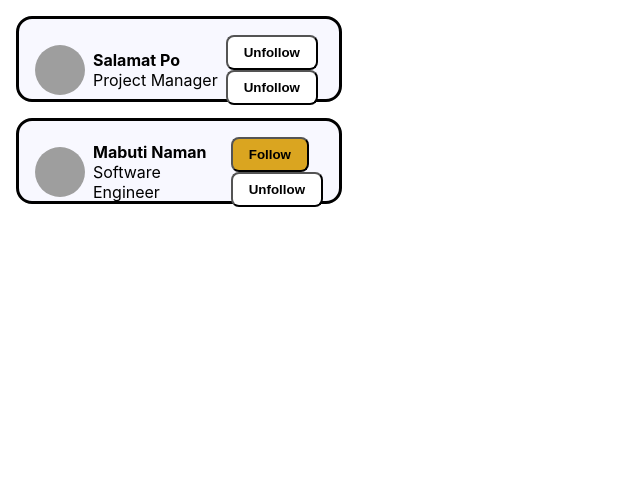
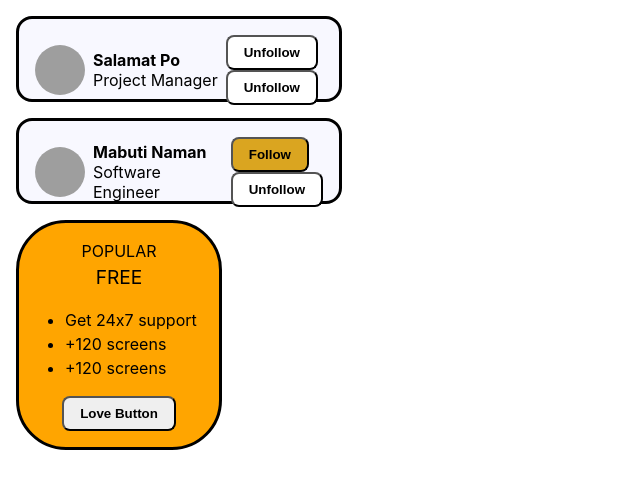
Before and after one commit to dacosio/integrated-project, a React (Create React App) app: page / in a window 1280 px wide. Shown: the top 488 px of the page, without its empty margins (0-640 px from the left). Built offline with nearby package versions, Linux system fonts and the light colour scheme; grey boxes are pictures that could not be loaded.

Commit message:
cylvia-button

```diff
--- a/src/App.js
+++ b/src/App.js
@@ -1,11 +1,14 @@
 import React from "react";
 import { Card } from "./components/base/Button/Card";
+import { Component } from "./components/cylvia/cardcylvia";
+import "./components/cylvia/cardcylvia.css"
 
 function App() {
   return (
     <div className="App card-list">
       <Card className="image1" name="Salamat Po" position="Project Manager" isFollowed="false"></Card>
       <Card className="image2" name="Mabuti Naman" position="Software Engineer" isFollowed="true"></Card>
+      <Component backgroundColor="orange" p="POPULAR" h2="FREE" item1="Get 24x7 support" item2="+120 screens" item3="+120 screens"  ></Component>
     </div>
   );
 }
--- /dev/null
+++ b/src/components/cylvia/buttoncylvia.jsx
@@ -0,0 +1,37 @@
+import React from "react";
+import { useState } from "react";
+
+/**
+ * Primary UI component for user interaction
+ */
+export const Button = ({ isLoved }) => {
+  const [loveState, setLoveState] = useState(isLoved);
+
+  let mode;
+  let label;
+  let onClickHandler;
+
+  if (loveState) {
+    mode = "love-mode";
+    label = "Loved!";
+    onClickHandler = () => {
+      setLoveState(!loveState);
+    };
+  } else {
+    mode = "unlove-mode";
+    label = "Love Button";
+    onClickHandler = () => {
+      setLoveState(!loveState);
+    };
+  }
+
+  return (
+    <button
+      type="button"
+      className={["btn", mode].join(" ")}
+      onClick={onClickHandler}
+    >
+      {label}
+    </button>
+  );
+};
--- /dev/null
+++ b/src/components/cylvia/cardcylvia.css
@@ -0,0 +1,39 @@
+.component {
+    text-align: center;
+    width: 200px;
+    border-radius: 50px;
+    padding: 16px 0px;
+    border: 3px solid black;
+    line-height: 1.5;
+}
+
+.component li {
+    margin-left: 23%;
+}
+
+.list {
+    padding: 0;
+    text-align: left;
+}
+
+.big-p {
+    font-size: 1.2rem;
+}
+
+.component-orange {
+    background-color: orange;
+}
+
+.component-lightblue {
+    background-color: lightblue;
+}
+
+.component-white {
+    background-color: white;
+    color: black;
+}
+
+.love-mode {
+    background-color: black;
+    color: white;
+}
--- /dev/null
+++ b/src/components/cylvia/cardcylvia.jsx
@@ -0,0 +1,22 @@
+import React from "react";
+import { Button } from "./buttoncylvia";
+
+export const Component = ({ backgroundColor, p, h2, item1, item2, item3, isLoved }) => {
+
+  return (
+    <div className={["component", `component-${backgroundColor}`].join(" ")}>
+      <div className="card-title">
+        <div className="small-p">{p}</div>
+        <div className="big-p">{h2}</div>
+      </div>
+      <ul className="list">
+        <li className="list-item">{item1}</li>
+        <li className="list-item">{item2}</li>
+        <li className="list-item">{item3}</li>
+      </ul>
+      <div className="component-button-wrapper">
+        <Button isLoved={isLoved === "true" ? true : false} />
+      </div>
+    </div>
+  );
+};
```
Also changed, not shown: src/components/cylvia/buttoncylvia.css (added).
